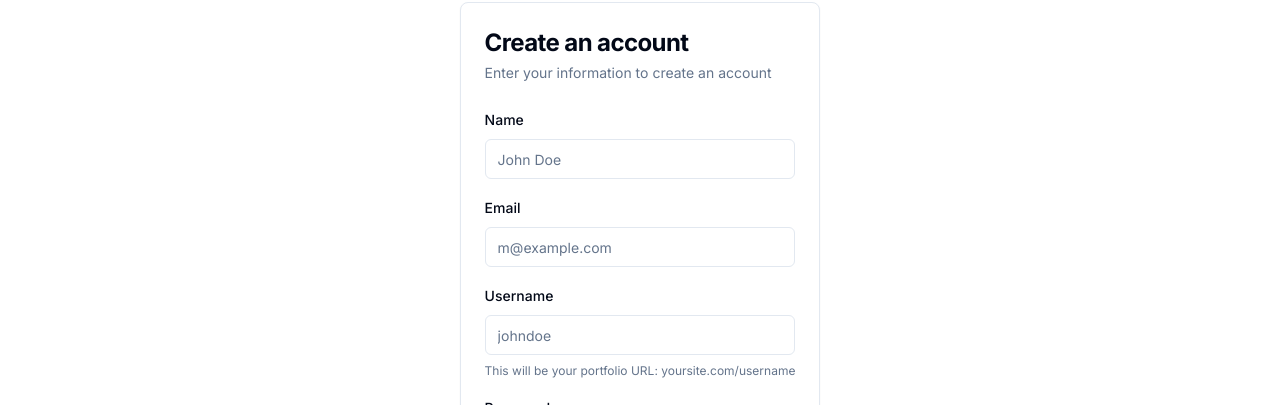
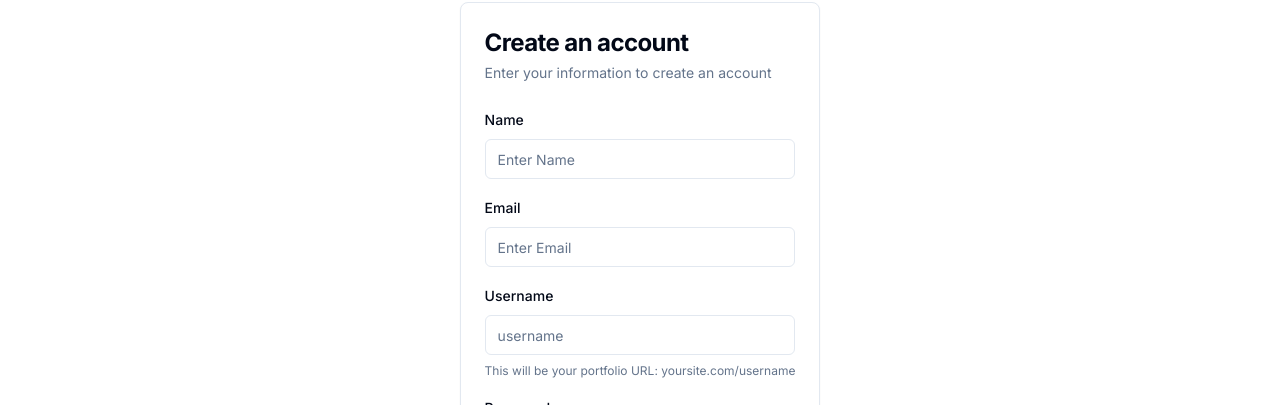
Before and after one commit to akbar909/portfoliobuilder, a Next.js app: page /auth/signup in a window 1280 px wide. Shown: the part 124-529 px from the top of the page. Built offline with nearby package versions, Linux system fonts and the light colour scheme; no server answers.

Commit message:
Update page.tsx

```diff
--- a/app/auth/signup/page.tsx
+++ b/app/auth/signup/page.tsx
@@ -94,7 +94,7 @@ export default function SignUp() {
               <Input
                 id="name"
                 name="name"
-                placeholder="John Doe"
+                placeholder="Enter Name"
                 required
                 value={formData.name}
                 onChange={handleChange}
@@ -106,7 +106,7 @@ export default function SignUp() {
                 id="email"
                 name="email"
                 type="email"
-                placeholder="m@example.com"
+                placeholder="Enter Email"
                 required
                 value={formData.email}
                 onChange={handleChange}
@@ -117,7 +117,7 @@ export default function SignUp() {
               <Input
                 id="username"
                 name="username"
-                placeholder="johndoe"
+                placeholder="username"
                 required
                 value={formData.username}
                 onChange={handleChange}
```
